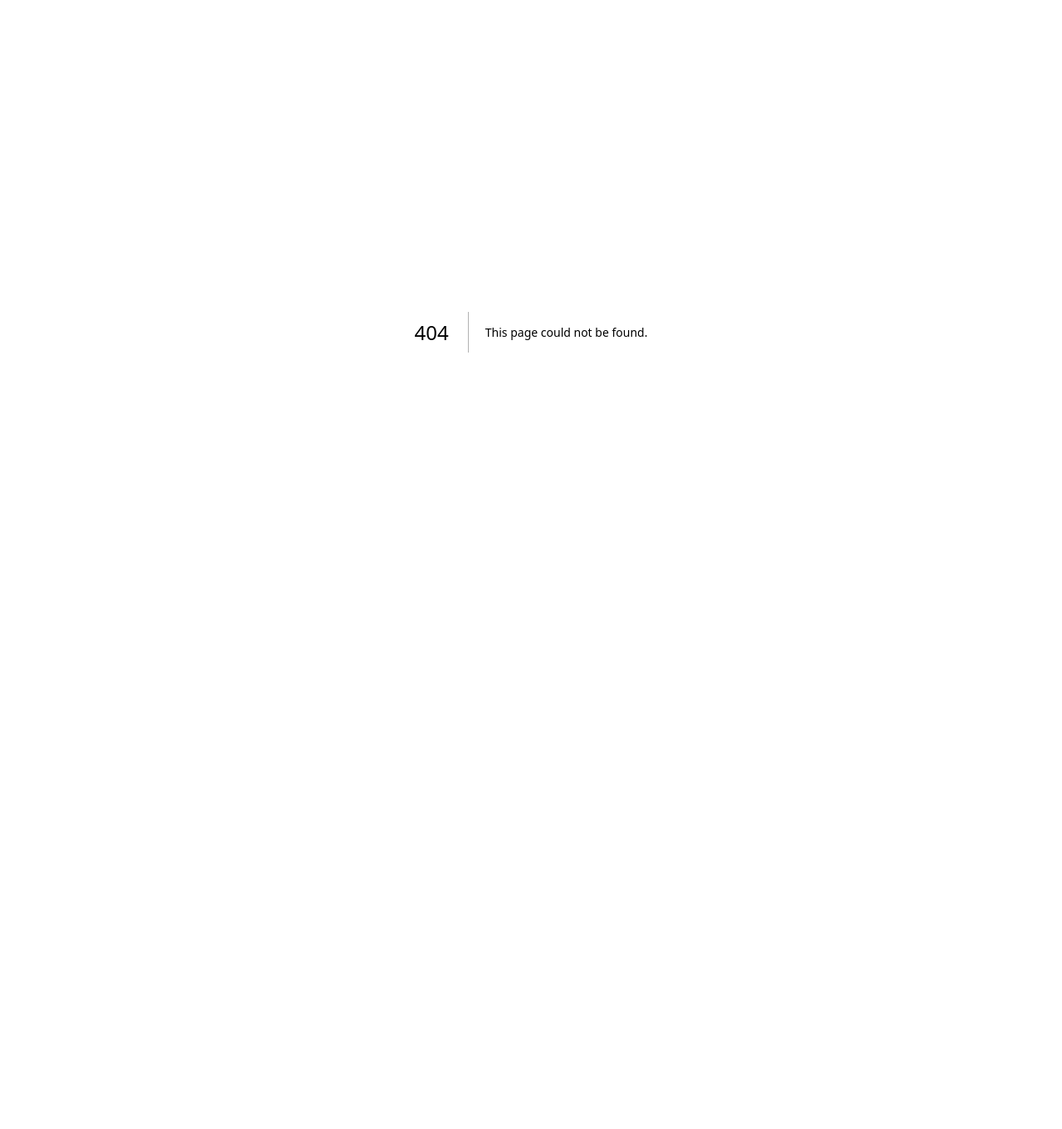
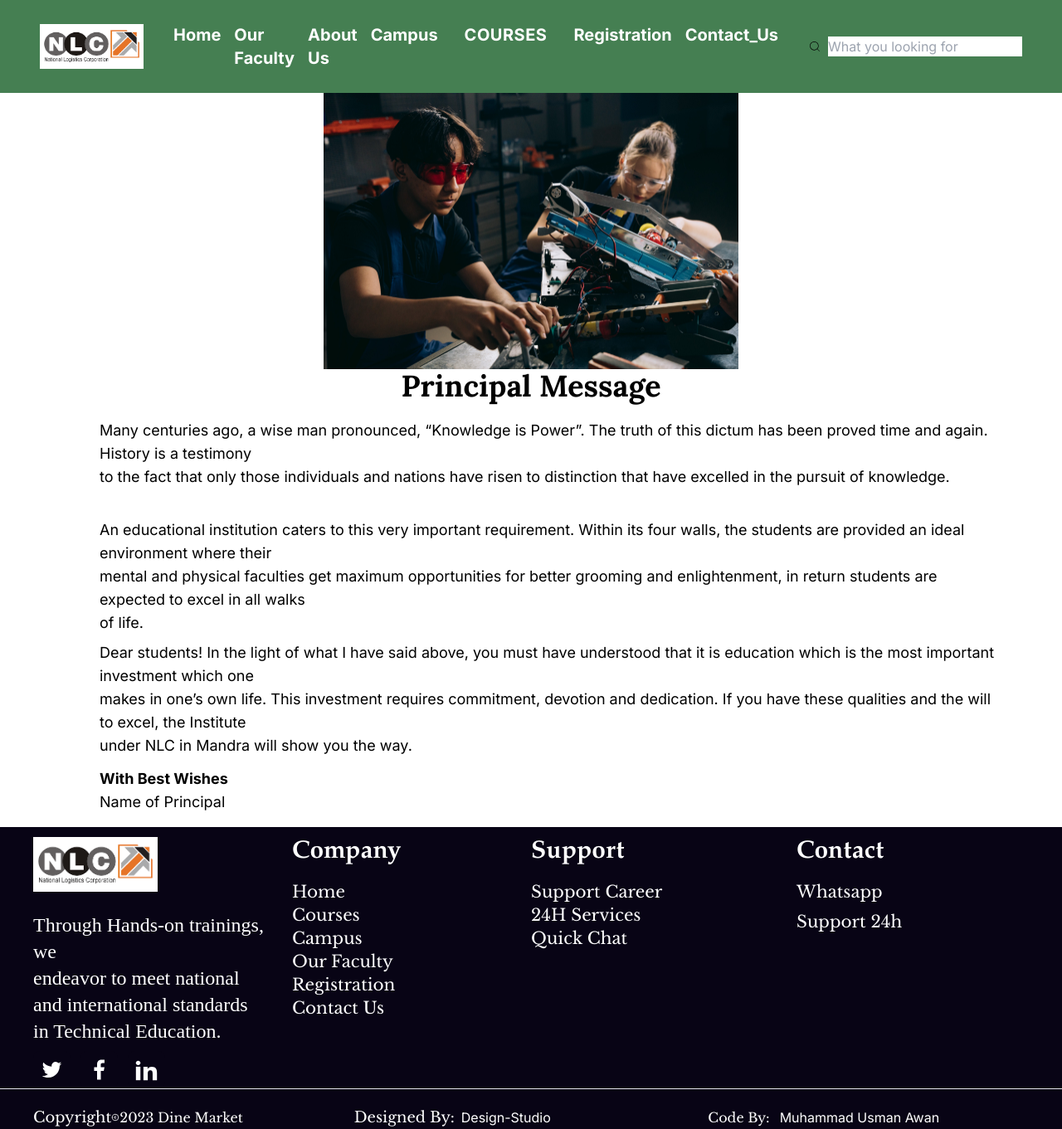
Before and after one commit to Rashid-Saleem/nlc_project, a Next.js app: page /About in a window 1280 px wide. Before the commit this address had no page. Shown: the whole page at 83% size. Before the commit the page ends 800 px from the top, so only its background shows below. Built offline with nearby package versions, Linux system fonts and the light colour scheme.

Commit message:
About added

```diff
--- /dev/null
+++ b/src/app/About/page.tsx
@@ -0,0 +1,31 @@
+import Image from 'next/image'
+import React from 'react'
+import { Navbar } from '../Navbar'
+import Footer from '../Footer'
+
+export default function page() {
+  return (
+    <div>
+        <Navbar />
+        <div className='flex justify-center'>
+        <Image    src={'/eng.jpg'} alt={'Principal Message'} width={500} height={150}   />
+        </div>
+        <div className='mx-20 '>
+              <h1 style={{fontFamily:'lora', fontWeight:800 } }  className='text-4xl text-center'>Principal Message</h1>
+        <p className='mx-25 pb-3 pl-10 text-lg pt-5'>Many centuries ago, a wise man pronounced, “Knowledge is Power”. The truth of this dictum has been proved time and again. History is   a testimony <br /> to the fact that only those individuals and nations have risen to distinction that have excelled in the pursuit of knowledge.</p>
+        <br />
+<p className='pb-2 pl-10 text-lg'>
+An educational institution caters to this very important requirement. Within its four walls, the students are provided an ideal environment  where their <br /> mental and physical faculties get maximum opportunities for better grooming and enlightenment, in return students are expected to excel in all walks <br/> of life.</p>
+
+<p className='pb-3 pl-10 text-lg'>Dear students! In the light of what I have said above, you must have understood that it is education which is the most important investment which one<br /> makes in one’s own life. This investment requires commitment, devotion and dedication. If you have these qualities and the will  to excel, the Institute <br /> under NLC in Mandra  will show you the way.</p>
+
+<b className='pb-2 pl-10 text-lg' >With Best Wishes</b>
+<p className='pb-2 pl-10 text-lg'>Name of Principal</p>
+
+</div>
+
+
+<Footer />
+    </div>
+  )
+}
--- a/src/app/Navbar.tsx
+++ b/src/app/Navbar.tsx
@@ -33,6 +33,7 @@ export const Navbar = () => {
 
     <li className="mx-2 font-bold text-xl  text-white  "><Link href={{ pathname: '/Home'}}>Home</Link> </li>
     <li className="mx-2  font-bold  text-xl text-white"><Link href={{ pathname: '/Faculty'}}>Our Faculty</Link> </li>
+    <li className="mx-2  font-bold  text-xl text-white"><Link href={{ pathname: '/About'}}>About Us</Link> </li>
     <li className="mx-2  font-bold  text-xl text-white"><Link href={{ pathname: '/Campus'}}>Campus</Link> </li>
     <li className="group relative dropdown mx-2 px-4 text-white bg-[#457F52]  cursor-pointer font-bold text-xl uppercase tracking-wide "><Link href={{ pathname: '/Courses'}}>Courses
 
--- a/src/app/page.tsx
+++ b/src/app/page.tsx
@@ -13,7 +13,9 @@ import Careers from './Careers'
 export default function Home() {
   return (
     <>
-     <Navbar />
+
+
+      <Navbar />
     <Hero />
     <Campus />
 
```
